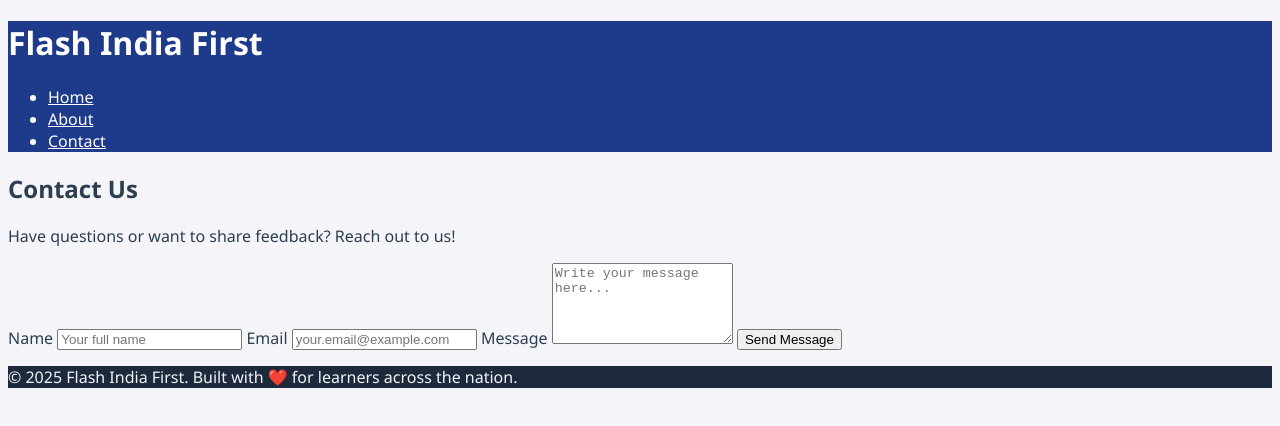
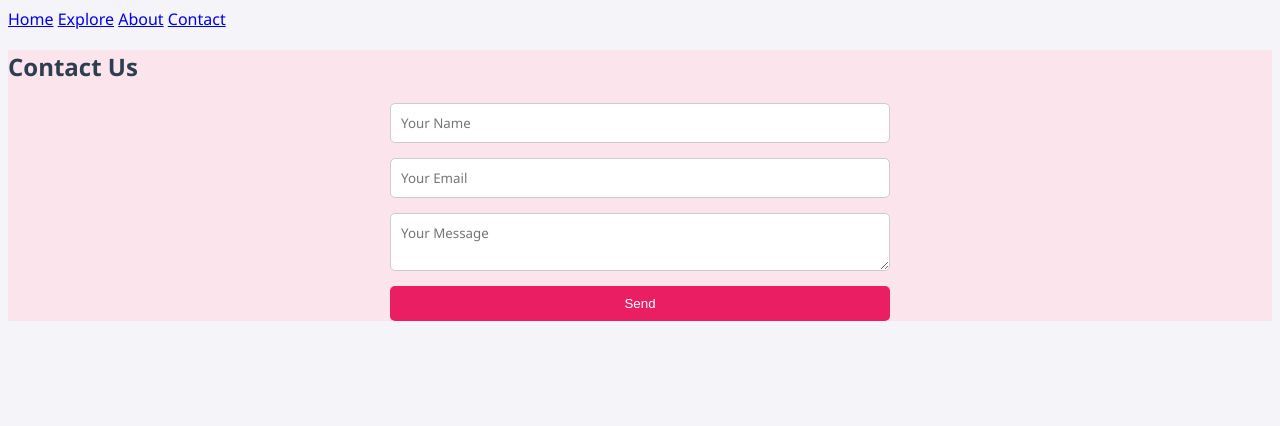
Before and after one commit to Simran-here/Simran-here, a plain HTML site: page contact.html in a window 1280 px wide. Drawn offline with Linux system fonts and the light colour scheme.

Commit message:
Add files via upload

```diff
--- a/contact.html
+++ b/contact.html
@@ -2,48 +2,58 @@
 <html lang="en">
 <head>
   <meta charset="UTF-8" />
-  <meta name="viewport" content="width=device-width, initial-scale=1.0"/>
-  <title>Contact Us | Flash India First</title>
-  <link rel="stylesheet" href="style.css" />
+  <title>Contact - Explore India</title>
+  <meta name="viewport" content="width=device-width, initial-scale=1" />
+  <link rel="stylesheet" href="style.css">
 </head>
 <body>
 
-  <header class="main-header">
-    <div class="container">
-      <h1 class="site-title">Flash India First</h1>
-      <nav>
-        <ul class="nav-menu">
-          <li><a href="index.html">Home</a></li>
-          <li><a href="about.html">About</a></li>
-          <li><a href="contact.html" class="active">Contact</a></li>
-        </ul>
-      </nav>
-    </div>
-  </header>
+  <nav>
+    <a href="index.html">Home</a>
+    <a href="explore.html">Explore</a>
+    <a href="about.html">About</a>
+    <a href="contact.html" class="active">Contact</a>
+  </nav>
 
-  <section class="contact-section">
-    <div class="container">
-      <h2>Contact Us</h2>
-      <p>Have questions or want to share feedback? Reach out to us!</p>
-
-      <form class="contact-form" action="mailto:your-email@example.com" method="post" enctype="text/plain">
-        <label for="name">Name</label>
-        <input type="text" id="name" name="Name" placeholder="Your full name" required />
-
-        <label for="email">Email</label>
-        <input type="email" id="email" name="Email" placeholder="your.email@example.com" required />
-
-        <label for="message">Message</label>
-        <textarea id="message" name="Message" rows="5" placeholder="Write your message here..." required></textarea>
-
-        <button type="submit" class="btn-main">Send Message</button>
-      </form>
-    </div>
+  <section class="hero-section" style="background-color: #fce4ec;">
+    <h1>Contact Us</h1>
+    <form id="contact-form">
+      <input type="text" id="name" placeholder="Your Name" required />
+      <input type="email" id="email" placeholder="Your Email" required />
+      <textarea id="message" placeholder="Your Message" required></textarea>
+      <button type="submit">Send</button>
+    </form>
+    <p id="form-response"></p>
   </section>
 
-  <footer>
-    <p>© 2025 Flash India First. Built with ❤️ for learners across the nation.</p>
-  </footer>
-
+  <script src="script.js"></script>
+  <style>
+    form {
+      display: flex;
+      flex-direction: column;
+      max-width: 500px;
+      margin: auto;
+      gap: 15px;
+    }
+    input, textarea {
+      padding: 10px;
+      border: 1px solid #ccc;
+      border-radius: 5px;
+      font-family: inherit;
+    }
+    button {
+      padding: 10px;
+      background-color: #e91e63;
+      color: white;
+      border: none;
+      border-radius: 5px;
+      cursor: pointer;
+    }
+    #form-response {
+      text-align: center;
+      font-weight: bold;
+      margin-top: 15px;
+    }
+  </style>
 </body>
 </html>
```
